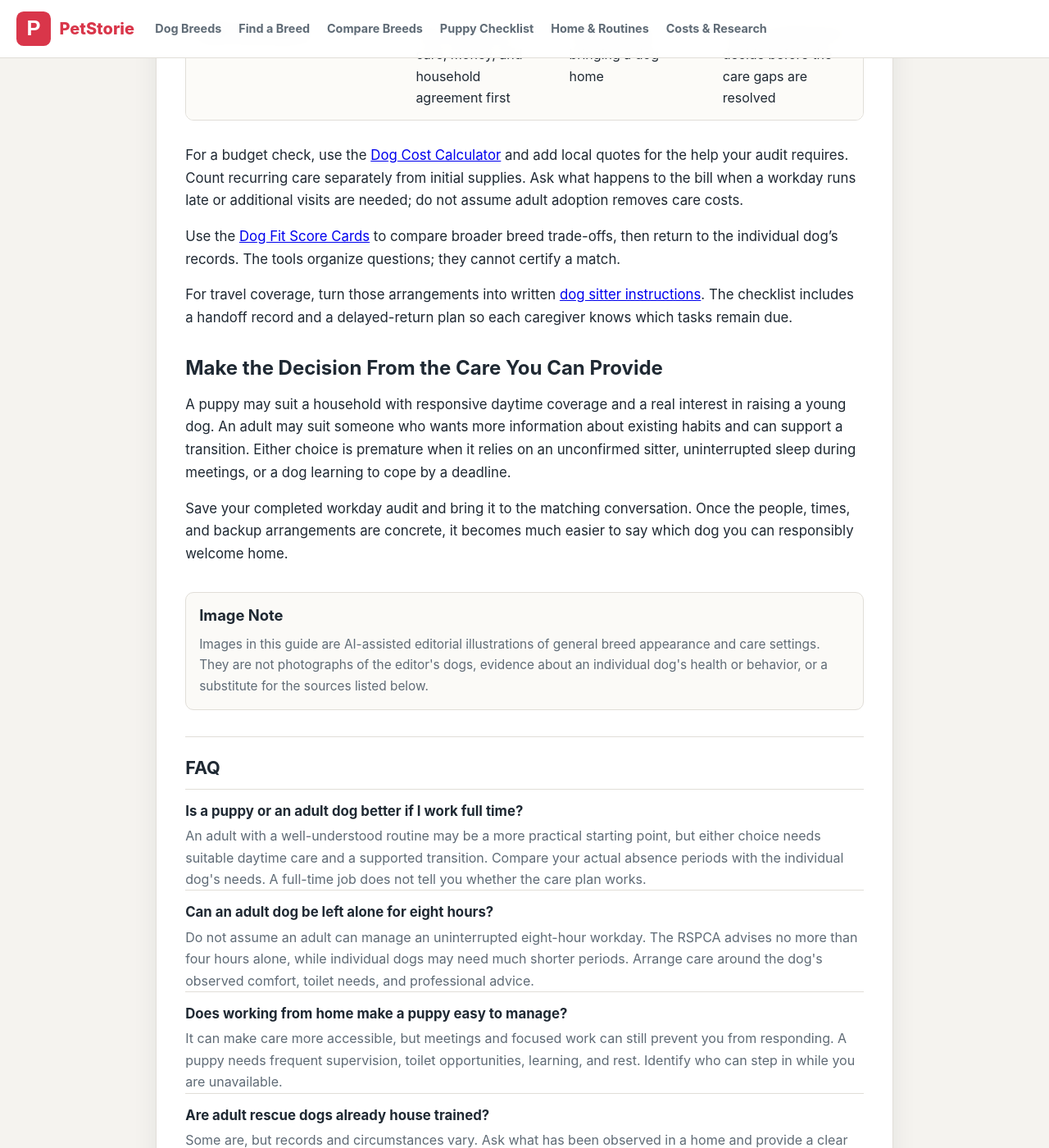
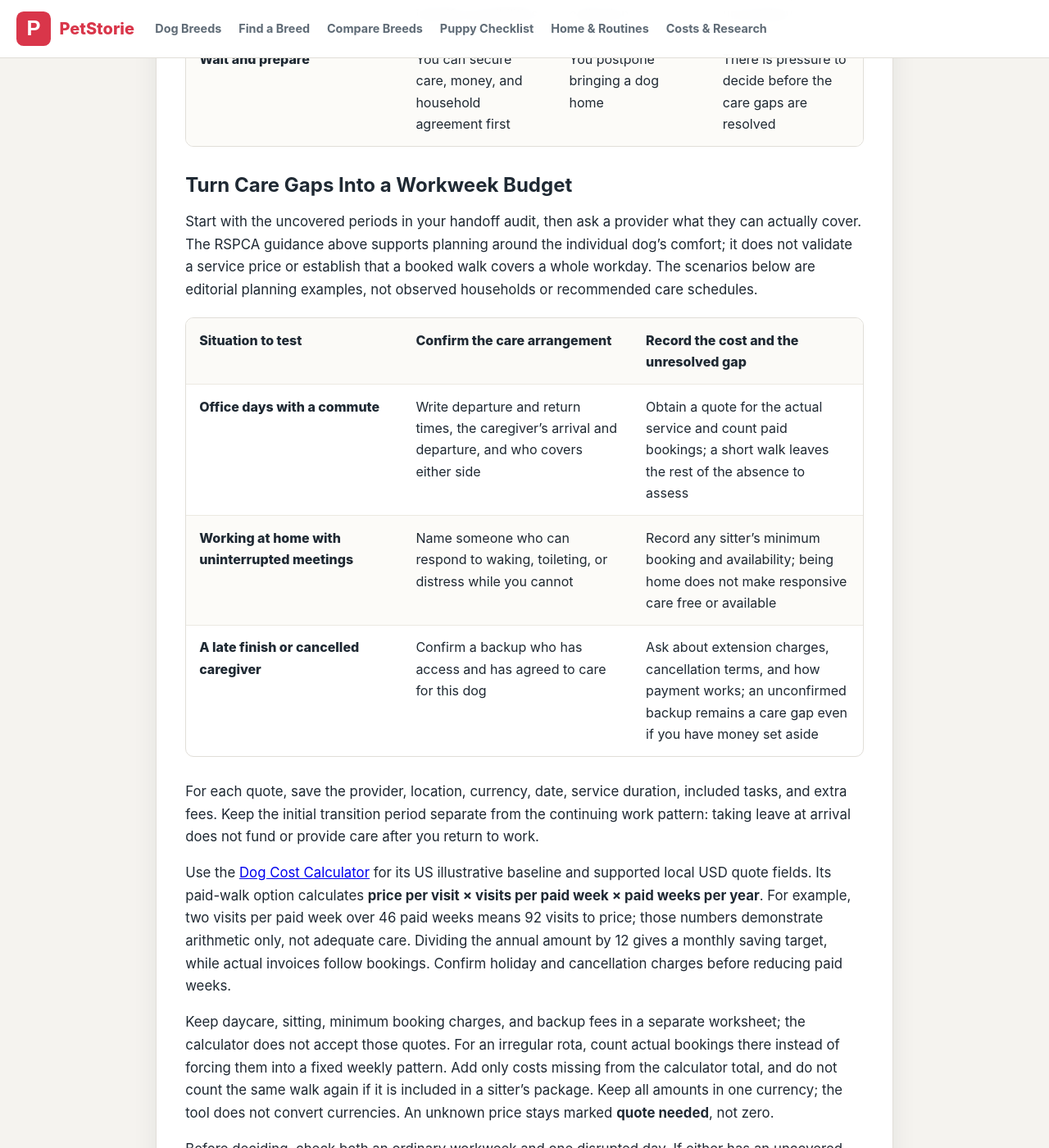
Before and after one commit to hszhaom/MingToys, a Jekyll site: the page built from _posts/2026-09-17-puppy-or-adult-dog-working-week.md, in a window 1280 px wide and 1400 px high, scrolled down 6889 px. Shown: the whole window at 82% size. Built offline with Jekyll 4.4.1, drawn with Linux system fonts in a browser that asks for light colours; some of the changed text lies outside the part shown.

Commit message:
Connect workweek care gaps to transparent dog budget planning

```diff
--- a/_posts/2026-09-17-puppy-or-adult-dog-working-week.md
+++ b/_posts/2026-09-17-puppy-or-adult-dog-working-week.md
@@ -8,7 +8,7 @@ permalink: /posts/2026/09/17/puppy-or-adult-dog-working-week/
 content_type: scenario-decision
 adsense: false
 ai_images: true
-updated: "2026-09-17"
+updated: "2026-11-12"
 sources:
   - organization: "Blue Cross"
     title: "Choosing the Right Dog (PDF)"
@@ -21,7 +21,7 @@ sources:
   - organization: "RSPCA"
     title: "Training Your Dog to Be Left Alone"
     url: "https://www.rspca.org.uk/adviceandwelfare/pets/dogs/training/leftalone"
-    accessed: "2026-09-17"
+    accessed: "2026-11-12"
   - organization: "Dogs Trust"
     title: "Getting a Dog When You Have Children"
     url: "https://www.dogstrust.org.uk/dog-advice/getting-dog/dog-ready/when-you-have-children"
@@ -48,6 +48,8 @@ toc:
     title: "Quick comparison"
   - id: the-workday-handoff-audit
     title: "Workday care audit"
+  - id: turn-care-gaps-into-a-workweek-budget
+    title: "Workweek care budget"
   - id: ask-for-observations-not-labels
     title: "Questions before choosing"
   - id: pros-and-cons-of-each-starting-point
@@ -148,9 +150,25 @@ Compare breed demands separately from age. Our [Labrador Retriever guide]({{ sit
 | Adult with limited history | A careful matching process can still identify possibilities | More questions may remain open at collection | Your schedule has no flexibility for uncertainty |
 | Wait and prepare | You can secure care, money, and household agreement first | You postpone bringing a dog home | There is pressure to decide before the care gaps are resolved |
 
-For a budget check, use the [Dog Cost Calculator]({{ site.url }}/dog-cost-calculator/) and add local quotes for the help your audit requires. Count recurring care separately from initial supplies. Ask what happens to the bill when a workday runs late or additional visits are needed; do not assume adult adoption removes care costs.
+## Turn Care Gaps Into a Workweek Budget
 
-Use the [Dog Fit Score Cards]({{ site.url }}/dog-fit-score-cards/) to compare broader breed trade-offs, then return to the individual dog's records. The tools organize questions; they cannot certify a match.
+Start with the uncovered periods in your handoff audit, then ask a provider what they can actually cover. The RSPCA guidance above supports planning around the individual dog's comfort; it does not validate a service price or establish that a booked walk covers a whole workday. The scenarios below are editorial planning examples, not observed households or recommended care schedules.
+
+| Situation to test | Confirm the care arrangement | Record the cost and the unresolved gap |
+|---|---|---|
+| Office days with a commute | Write departure and return times, the caregiver's arrival and departure, and who covers either side | Obtain a quote for the actual service and count paid bookings; a short walk leaves the rest of the absence to assess |
+| Working at home with uninterrupted meetings | Name someone who can respond to waking, toileting, or distress while you cannot | Record any sitter's minimum booking and availability; being home does not make responsive care free or available |
+| A late finish or cancelled caregiver | Confirm a backup who has access and has agreed to care for this dog | Ask about extension charges, cancellation terms, and how payment works; an unconfirmed backup remains a care gap even if you have money set aside |
+
+For each quote, save the provider, location, currency, date, service duration, included tasks, and extra fees. Keep the initial transition period separate from the continuing work pattern: taking leave at arrival does not fund or provide care after you return to work.
+
+Use the [Dog Cost Calculator]({{ site.url }}/dog-cost-calculator/) for its US illustrative baseline and supported local USD quote fields. Its paid-walk option calculates **price per visit × visits per paid week × paid weeks per year**. For example, two visits per paid week over 46 paid weeks means 92 visits to price; those numbers demonstrate arithmetic only, not adequate care. Dividing the annual amount by 12 gives a monthly saving target, while actual invoices follow bookings. Confirm holiday and cancellation charges before reducing paid weeks.
+
+Keep daycare, sitting, minimum booking charges, and backup fees in a separate worksheet; the calculator does not accept those quotes. For an irregular rota, count actual bookings there instead of forcing them into a fixed weekly pattern. Add only costs missing from the calculator total, and do not count the same walk again if it is included in a sitter's package. Keep all amounts in one currency; the tool does not convert currencies. An unknown price stays marked **quote needed**, not zero.
+
+Before deciding, check both an ordinary workweek and one disrupted day. If either has an uncovered care period, resolve the arrangement first. If the required quote exceeds what the household can sustain, change the work or care arrangement, or wait; choosing an adult dog alone does not close that gap.
+
+Use the [Dog Fit Score Cards]({{ site.url }}/dog-fit-score-cards/) to compare exercise, grooming, and shedding labels with their evidence notes, then return to the individual dog's records. The tools organize questions; they cannot certify a match.
 
 For travel coverage, turn those arrangements into written [dog sitter instructions]({{ site.url }}/posts/2026/09/24/dog-sitter-instructions-weekend-checklist/). The checklist includes a handoff record and a delayed-return plan so each caregiver knows which tasks remain due.
 
```
